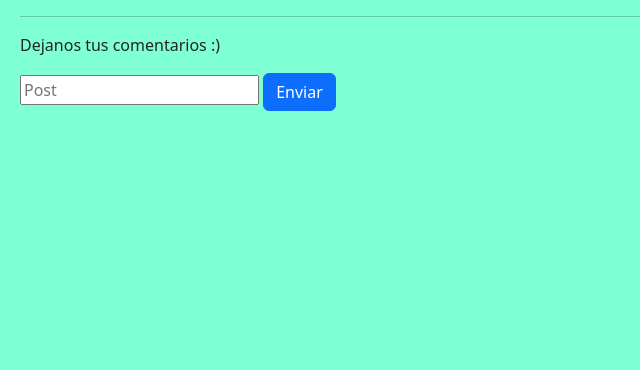
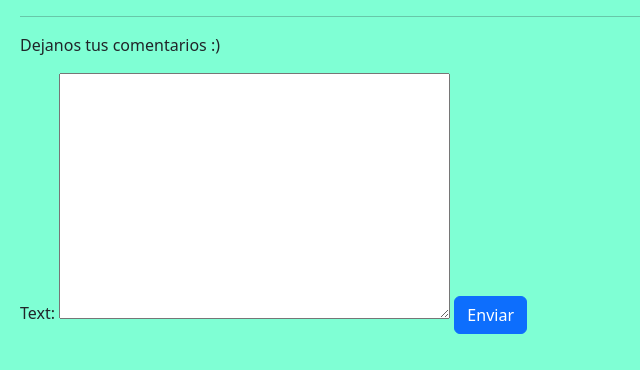
Before and after one commit to jaznarez/TerceraEntrega_JimenaAznarez, a Django app: page /MercadoApp/Productos/ in a window 1280 px wide. Shown: the part 511-881 px from the top of the page, without its empty margins (0-640 px from the left). Before the commit the page ends 622 px from the top, so only its background shows below. Run offline with Django 4.2, Linux system fonts and the light colour scheme; some libraries are stand-ins or nearby versions.

Commit message:
comentarios

```diff
--- a/MercadoApp/forms.py
+++ b/MercadoApp/forms.py
@@ -49,4 +49,4 @@ class CommentForm(forms.ModelForm):
 
     class Meta:
         model = Comment
-        fields = ('author', 'text',)
+        fields = ('text',)
--- a/MercadoApp/models.py
+++ b/MercadoApp/models.py
@@ -1,3 +1,4 @@
+from datetime import datetime
 from time import timezone
 from django.db import models
 from django.contrib.auth.models import User
@@ -34,10 +35,9 @@ class Avatar(models.Model):
     image = models.ImageField(upload_to="avatares", null= True, blank=True)
 
 class Comment(models.Model):
-    post = models.ForeignKey('Productos', related_name='comments', on_delete=models.CASCADE)
     author = models.CharField(max_length=200)
     text = models.TextField()
-    created_date = models.DateTimeField(default=timezone)
+    created_date = models.DateTimeField(default=datetime.now())
     approved_comment = models.BooleanField(default=False)
 
     def approve(self):
--- a/MercadoApp/templates/MercadoApp/Productos.html
+++ b/MercadoApp/templates/MercadoApp/Productos.html
@@ -42,13 +42,9 @@
             <p>Dejanos tus comentarios :)</p>
         {% endfor %}
 
-        <form action="/MercadoApp/Productos/" method="post"> {% csrf_token %}
-            <!--table>
-                {{ miFormulario.as_table }}
-            </table-->
+        <form method="post"> {% csrf_token %}
 
-            <input placeholder="Post" type = "text" name="text" required>
-
+            {{ form.as_table }}
             <input class="btn btn-primary" type = "submit" value="Enviar">
         </form>
         {% endblock %}
--- a/MercadoApp/urls.py
+++ b/MercadoApp/urls.py
@@ -24,5 +24,4 @@ urlpatterns = [
     path("editarPedido/<numero_pedido>", editarPedido, name="editarPedido"),
     path("getPedido/", getPedido, name="getPedido"),
     path("buscarPedido/", buscarPedido, name="buscarPedido"),
-    path("add_comment/", add_comment, name="AddComment"),
 ]
--- a/MercadoApp/views.py
+++ b/MercadoApp/views.py
@@ -24,7 +24,15 @@ def cliente(request):
 def productos(request):
     avatar = getavatar(request)
     Producto = Productos.objects.all()
-    return render(request, "MercadoApp/Productos.html", {"avatar":avatar})
+    if request.method == "POST":
+        post = CommentForm(request.POST)
+        if post.is_valid():
+            data = post.cleaned_data
+            new_comment = Comment(text=data["text"], author=request.user.username)
+            new_comment.save()
+        return redirect('Productos')
+    miFormulario=CommentForm()
+    return render(request, "MercadoApp/Productos.html", {"avatar":avatar, "form":miFormulario})
 
 def pedidos(request):
     avatar = getavatar(request)
@@ -245,18 +253,6 @@ def getavatar(request):
         avatar = None
     return avatar
 
-def add_comment(request):
-    Post=Comment.objects.all()
-    if request == "POST":
-        post = Comment(post=request.POST["post"])
-        post.save()
-        miFormulario = CommentForm()
-        return render(request, "MercadoApp/Productos.html", {"miFormulario":miFormulario, "Post":post})
-    else:
-        miFormulario= CommentForm()
-    return render(request, "MercadoApp/Productos.html")
-
-
 
 
 
```
Also changed, not shown: MercadoApp/migrations/0003_remove_comment_post_alter_comment_created_date.py (added), db.sqlite3.
